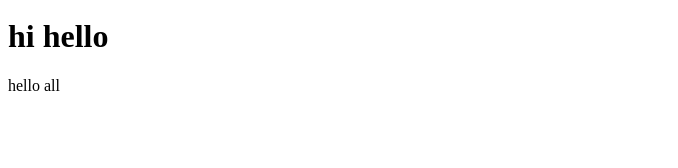
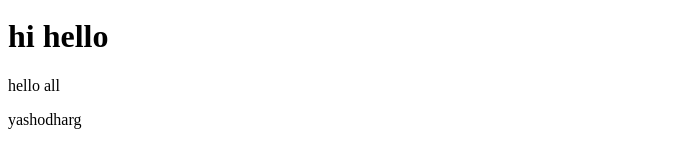
Before and after one commit to yashodhar510/bolt, a plain HTML site: page index.html in a window 1280 px wide. Shown: the part 406-574 px from the top of the page, without its empty margins (0-678 px from the left). Drawn offline with Linux system fonts and the light colour scheme.

Commit message:
sarada just for fun

```diff
--- a/index.html
+++ b/index.html
@@ -12,5 +12,6 @@
 
     <h1>hi hello</h1>
     <p>hello all</p>
+    <p>yashodharg</p>
 </body>
 </html>
```
